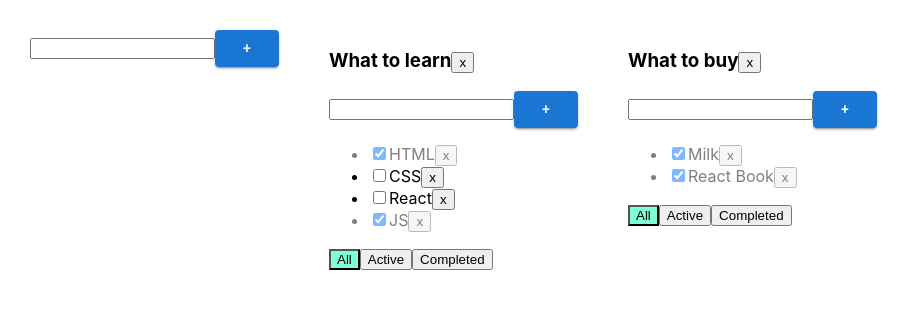
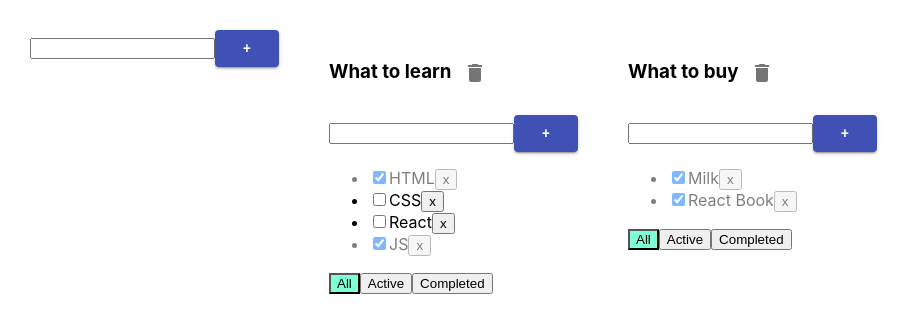
Before and after one commit to buldar/ReTodolist, a React (Create React App) app: page / in a window 1280 px wide. Shown: the top 332 px of the page, without its empty margins (0-911 px from the left). Built offline with nearby package versions, Linux system fonts and the light colour scheme.

Commit message:
added some style wit using material ui (buttons to add items and buttons to delete todolists)

```diff
--- a/src/AddItemForm.tsx
+++ b/src/AddItemForm.tsx
@@ -1,5 +1,5 @@
-import Button from "@mui/material/Button";
 import React, {ChangeEvent, KeyboardEvent, useState} from "react";
+import {Button} from "@material-ui/core";
 
 type AddItemFormType = {
     addItem: (title: string) => void,
@@ -39,7 +39,7 @@ export function AddItemForm(props: AddItemFormType) {
                    className={error ? "error" : ""}
             />
             <Button onClick={addItem}
-                    variant={'contained'}
+                    variant={"contained"}
                     color={"primary"}>+</Button>
             {error && <div className="error-message">{error}</div>}
         </div>
--- a/src/Todolist.tsx
+++ b/src/Todolist.tsx
@@ -2,6 +2,8 @@ import React, {ChangeEvent} from 'react';
 import {FilterValuesType} from './App';
 import {AddItemForm} from "./AddItemForm";
 import {EditableSpan} from "./EditableSpan";
+import {IconButton} from "@material-ui/core";
+import {Delete} from "@material-ui/icons";
 
 
 
@@ -43,7 +45,9 @@ export function Todolist(props: PropsType) {
     return <div>
 
         <h3><EditableSpan title={props.title} onChange={changeTodolistTitle}/>
-            <button onClick={removeTodolist}>x</button>
+            <IconButton onClick={removeTodolist}>
+                <Delete/>
+            </IconButton>
         </h3>
         <AddItemForm addItem={addTask}/>
         <ul>
```
